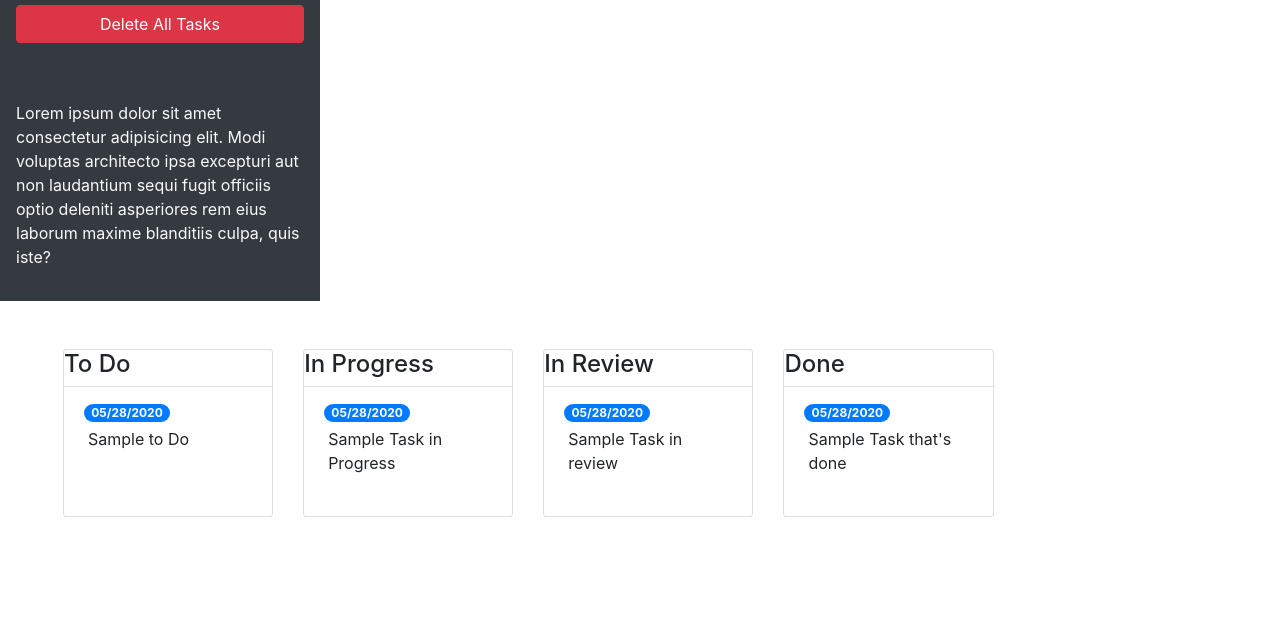
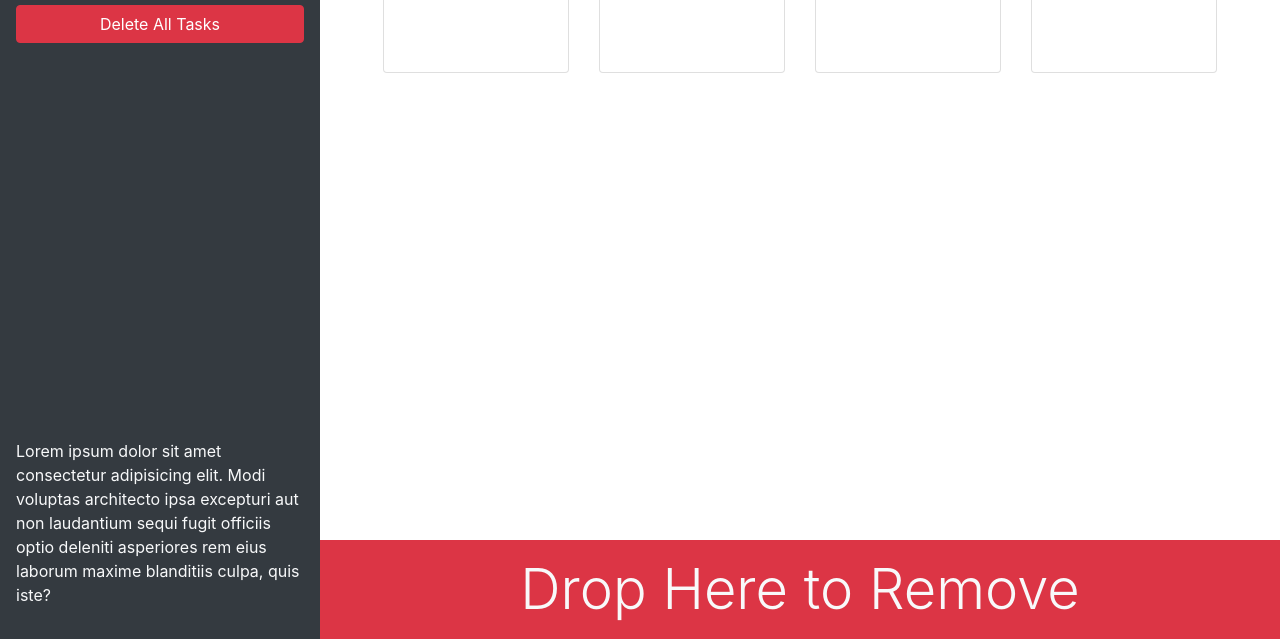
Before and after one commit to troat9824/taskinator-2022, a plain HTML site: page index.html in a window 1280 px wide. Shown: the part 161-800 px from the top of the page. Drawn offline with nearby package versions, Linux system fonts and the light colour scheme.

Commit message:
trash box

```diff
--- a/index.html
+++ b/index.html
@@ -13,59 +13,54 @@
 <body>
 
   <div class="row min-vh-100 no-gutters">
-    <header class="col-12 col-lg-3 bg-dark text-light d-flex flex-column p-4 p-lg-3">
+    <header class="col-12 col-lg-3 bg-dark text-light sticky-top d-flex flex-column p-4 p-lg-3">
       <h1 class="text-center">Taskmaster Pro Edition</h1>
       <button id="create-task" class="btn btn-block btn-success" data-toggle="modal" data-target="#task-form-modal">Add
         Task</button>
       <button id="remove-tasks" class="btn btn-block btn-danger">Delete All Tasks</button>
-      <p class="mt-auto">Lorem ipsum dolor sit amet consectetur adipisicing elit. Modi voluptas architecto ipsa
+      <p class="mt-auto d-none d-lg-block">Lorem ipsum dolor sit amet consectetur adipisicing elit. Modi voluptas architecto ipsa
         excepturi aut non
         laudantium sequi fugit officiis optio deleniti asperiores rem eius laborum maxime blanditiis culpa, quis iste?
       </p>
     </header>
-    <main class="m-5 row justify-content-around">
+    <main class="col-12 col-lg-9 d-flex flex-column">
+      <div class="m-5 row justify-content-around">
         <div class="col-12 col-md-6 col-xl-3 mb-3">
+          <!-- to do -->
           <div class="card">
-          <h4>To Do</h4>
+            <h4 class="card-header bg-dark text-light">To Do</h4>
             <ul id="list-toDo" class="list-group list-group-flush">
-            <li class="list-group-item">
-              <span class="badge badge-primary badge-pill">05/28/2020</span>
-              <p class="m-1">Sample to Do</p>
-            </li>
             </ul>
           </div>
         </div>
+        <!-- in progress -->
         <div class="col-12 col-md-6 col-xl-3 mb-3">
           <div class="card">
-          <h4>In Progress</h4>
+            <h4 class="card-header bg-dark text-light">In Progress</h4>
             <ul id="list-inProgress" class="list-group list-group-flush">
-              <li class="list-group-item">
-                <span class="badge badge-primary badge-pill">05/28/2020</span>
-                <p class="m-1">Sample Task in Progress</p>
-              </li>
             </ul>
           </div>
         </div>
+        <!-- in review -->
         <div class="col-12 col-md-6 col-xl-3 mb-3">
           <div class="card">
-          <h4>In Review</h4>
+            <h4 class="card-header bg-dark text-light">In Review</h4>
             <ul id="list-inReview" class="list-group list-group-flush">
-            <li class="list-group-item">
-              <span class="badge badge-primary badge-pill">05/28/2020</span>
-              <p class="m-1">Sample Task in review</p>
-            </li>
             </ul>
           </div>
         </div>
+        <!-- done -->
         <div class="col-12 col-md-6 col-xl-3 mb-3">
           <div class="card">
-          <h4>Done</h4>
+            <h4 class="card-header bg-dark text-light">Done</h4>
             <ul id="list-done" class="list-group list-group-flush">
-            <li class="list-group-item">
-              <span class="badge badge-primary badge-pill">05/28/2020</span>
-              <p class="m-1">Sample Task that's done</p>
-            </li>
             </ul>
+          </div>
+        </div>
+      </div>
+      <div id="trash" class="mt-auto">
+        <div class="w-100 bg-danger p-3 text-center text-light display-4">
+          Drop Here to Remove
         </div>
       </div>
     </main>
```
Lines whose indentation alone changed are shown as unchanged.
